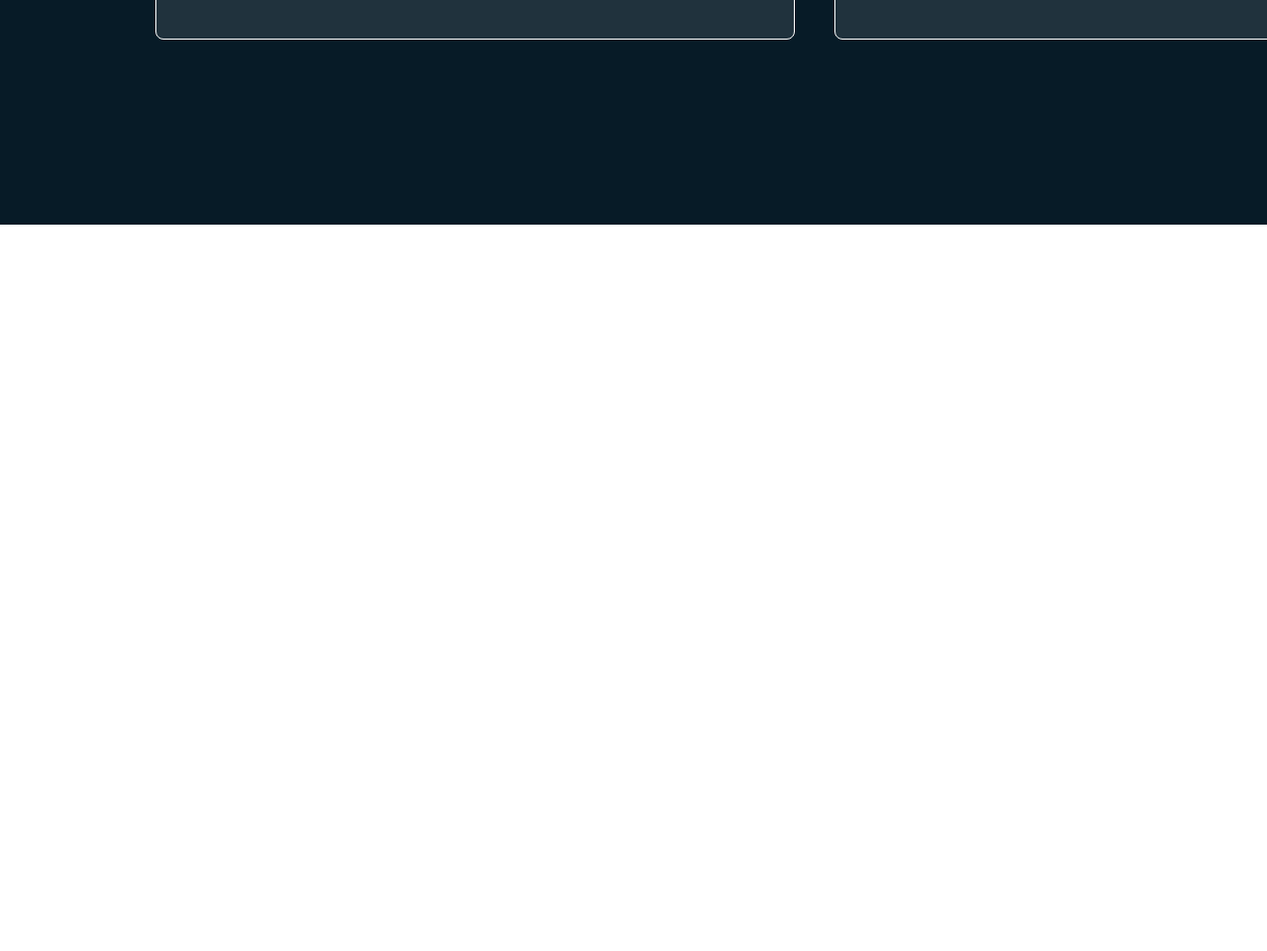
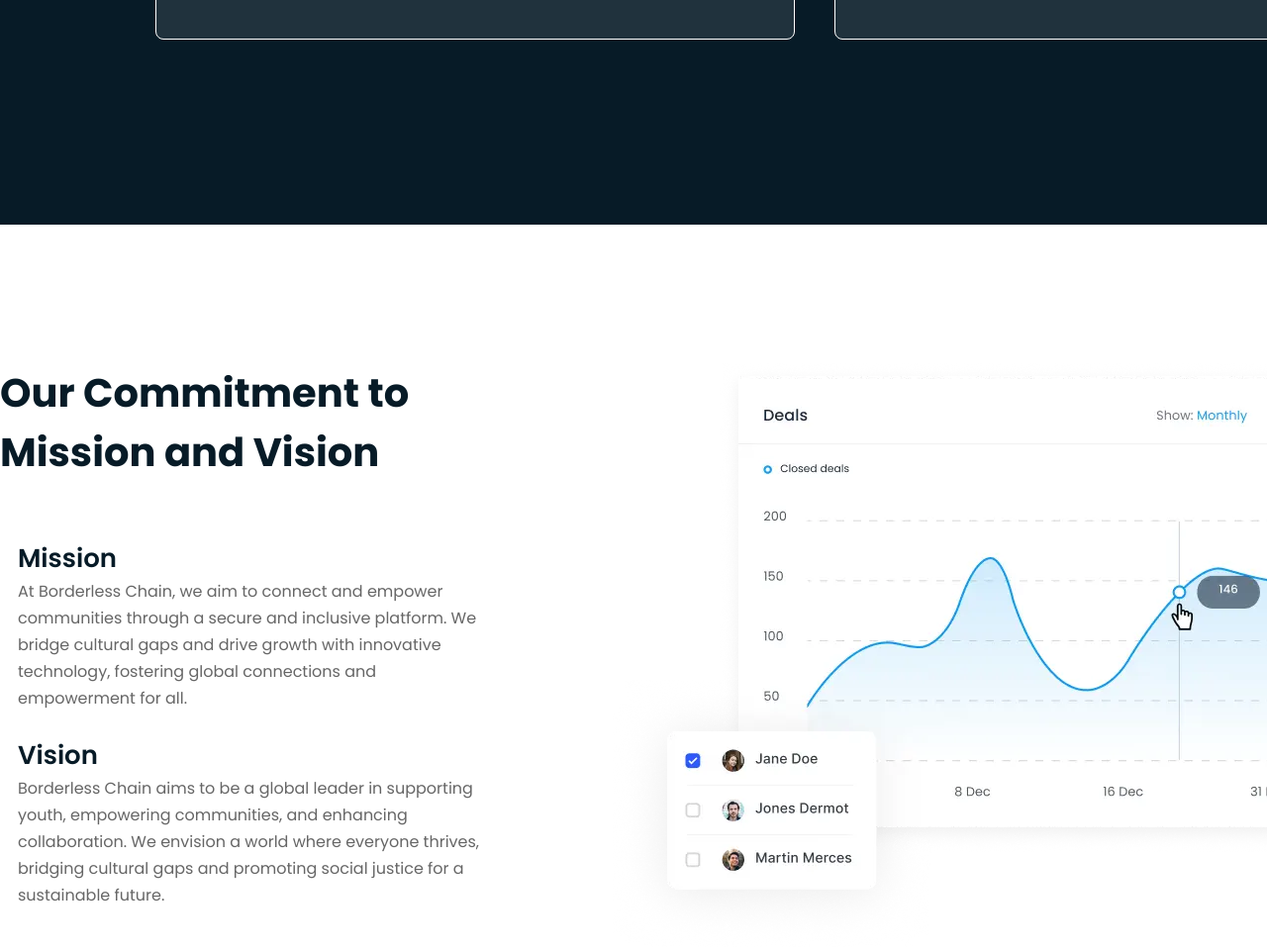
Before and after one commit to arafatYasir/MERN-Project-1, a plain HTML site: page index.html in a window 1280 px wide. Shown: the part 4580-5541 px from the top of the page at 99% size. Before the commit the page ends 4807 px from the top, so only its background shows below. Drawn offline with Linux system fonts and the light colour scheme.

Commit message:
Mission & Vission Section Complete

```diff
--- a/css/style.css
+++ b/css/style.css
@@ -333,3 +333,60 @@
     color: #289BDE;
     font-weight: 700;
 }
+
+/* Mission and Vision section */
+#mission .container {
+    display: flex;
+    margin-top: 140px;
+    gap: 125px;
+}
+
+#mission .section-info {
+    width: 555px;
+}
+
+#mission .section-image {
+    width: 662px;
+    height: 518px;
+}
+
+#mission .section-title {
+    font-size: 40px;
+    font-weight: 700;
+    color: #071B27;
+}
+
+#mission .mission-part {
+    display: flex;
+    align-items: flex-start;
+    gap: 18px;
+    margin: 58px 0 25px 0;
+}
+
+#mission .mission-part h3 {
+    color: #071B27;
+    font-size: 26px;
+    font-weight: 600;
+}
+
+#mission .mission-part p {
+    color: #666;
+    line-height: 27px;
+}
+
+#mission .vision-part {
+    display: flex;
+    align-items: flex-start;
+    gap: 18px;
+}
+
+#mission .vision-part h3 {
+    color: #071B27;
+    font-size: 26px;
+    font-weight: 600;
+}
+
+#mission .vision-part p {
+    color: #666;
+    line-height: 27px;
+}
--- a/index.html
+++ b/index.html
@@ -217,6 +217,44 @@
                 </div>
             </div>
         </section>
+
+        <!-- Mission and Vision -->
+        <section id="mission">
+            <div class="container">
+                <div class="section-info">
+                    <p class="section-title">Our Commitment to Mission and Vision</p>
+
+                    <div class="mission-part">
+                        <img src="images/mission-icon.png" alt="">
+                        <div>
+                            <h3>Mission</h3>
+                            <p>At Borderless Chain, we aim to connect and empower communities through a secure and
+                                inclusive
+                                platform.
+                                We bridge cultural gaps and drive growth with innovative technology, fostering global
+                                connections and empowerment for all.</p>
+                        </div>
+
+                    </div>
+                    <div class="vision-part">
+                        <img src="images/vision-icon.png" alt="">
+                        <div>
+                            <h3>Vision</h3>
+                            <p>Borderless Chain aims to be a global leader in supporting youth, empowering communities,
+                                and
+                                enhancing collaboration. We envision a world where everyone thrives, bridging cultural
+                                gaps
+                                and
+                                promoting social justice for a sustainable future.</p>
+                        </div>
+
+                    </div>
+                </div>
+                <div class="section-image">
+                    <img src="./images/chart.webp" alt="">
+                </div>
+            </div>
+        </section>
     </main>
 
 </body>
```
